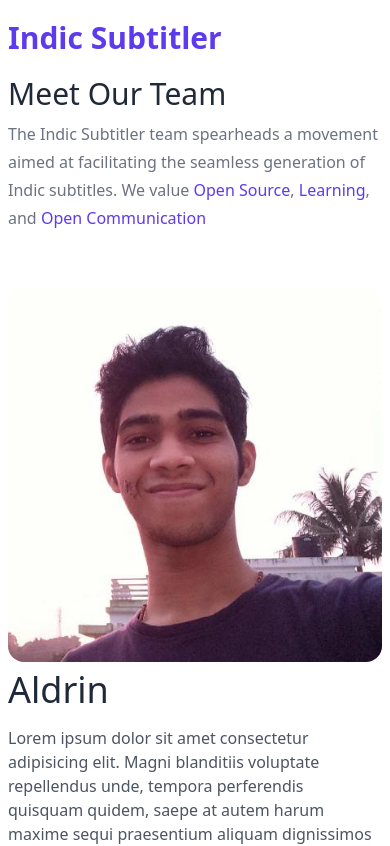
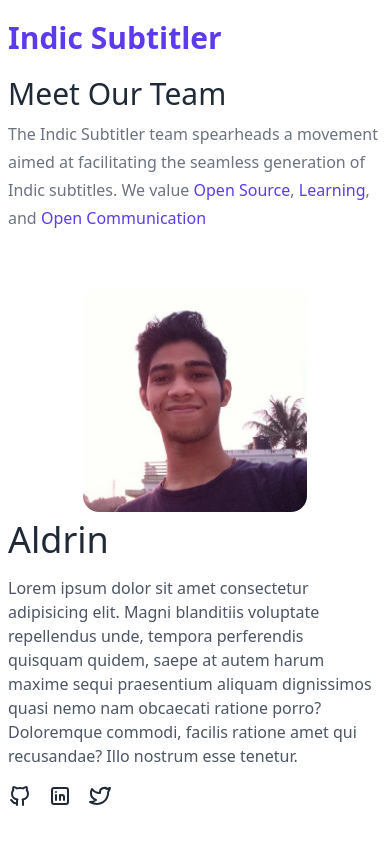
Before and after one commit to kurianbenoy/Indic-Subtitler, a Next.js app in the folder ui/: page /about in a window 390 px wide. Shown: the top 846 px of the page. Built offline with nearby package versions, Linux system fonts and the light colour scheme.

Commit message:
using nextjs Image

```diff
--- a/ui/src/components/Gallery.jsx
+++ b/ui/src/components/Gallery.jsx
@@ -17,9 +17,11 @@ export default function Gallery() {
           }`}
           key={index}
         >
-          <img
+          <Image
+            className="lg:w-[20%] md:w-[30%] w-[60%]  aspect-w-4 aspect-h-3 rounded-2xl self-center"
             src={element.img}
-            className="lg:w-[20%] md:w-[30%] aspect-w-4 aspect-h-3 rounded-2xl self-center"
+            width={500}
+            height={300}
             alt={`Picture of ${element.name}`}
           />
           <div className="md:w-[40%] mt-2 md:mt-0">
```
